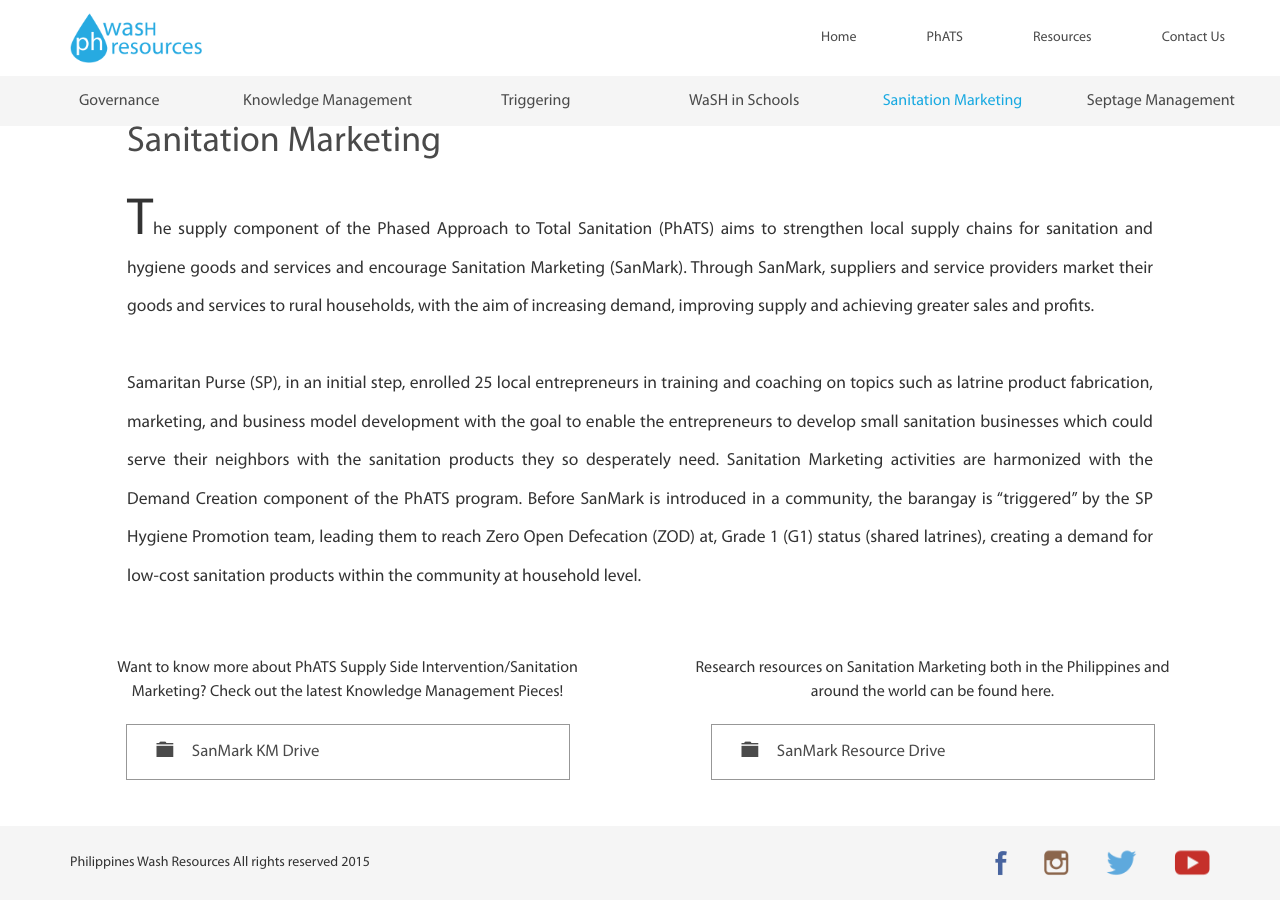
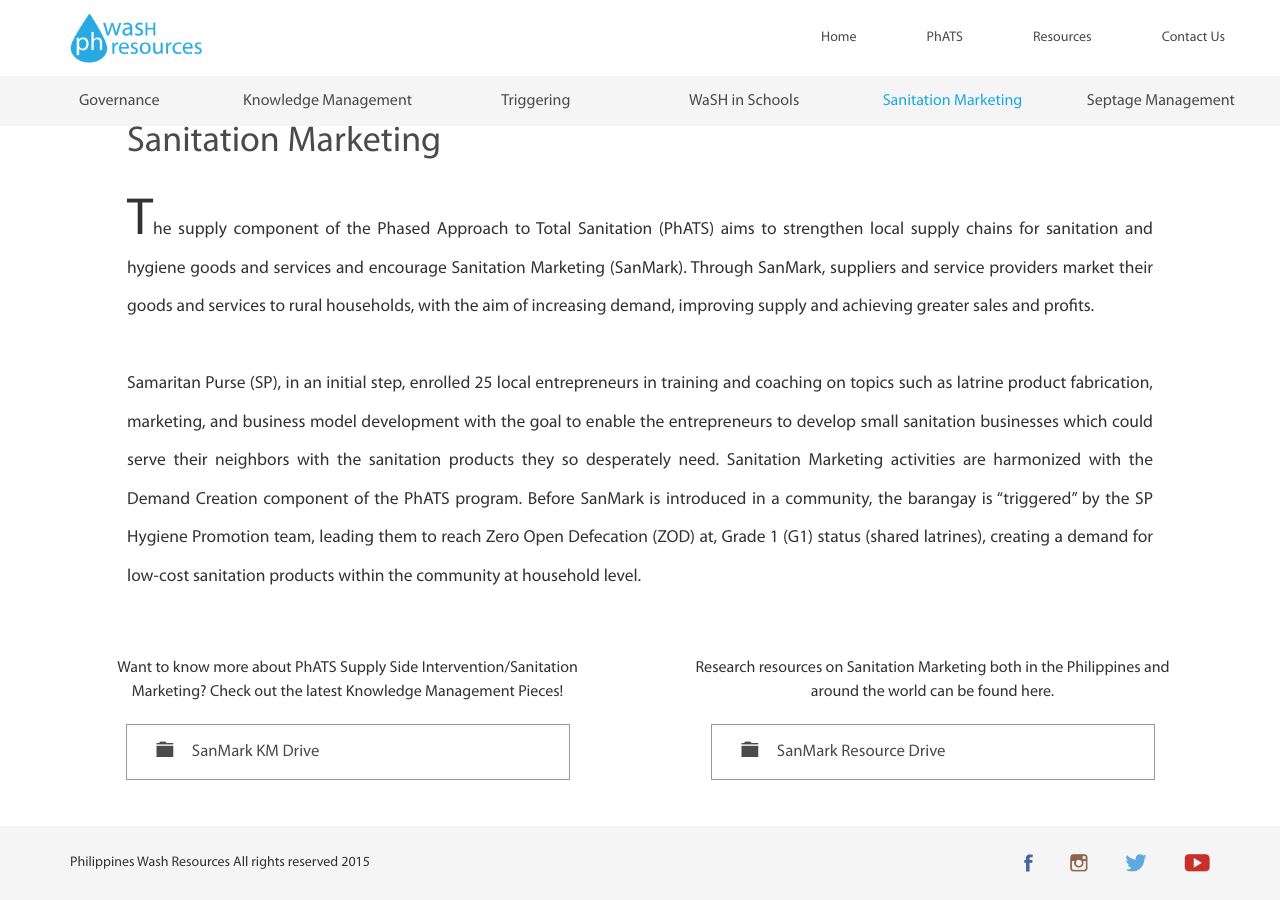
Before and after one commit to phwashresources/phwashresources.github.io, a Jekyll site: the page built from _pillars/sanitation-management.md, in a window 1280 px wide and 900 px high, scrolled down 1004 px. Built offline with Jekyll 4.4.1, drawn with Linux system fonts in a browser that asks for light colours; a style sheet for code colours, icons or effects is not loaded.

Commit message:
Update social media size on mobile devices

```diff
--- a/_sass/main.sass
+++ b/_sass/main.sass
@@ -313,7 +313,7 @@ footer
           &:nth-child(4)
             padding-right: 0
           img
-            height: 25px
+            height: 18px
 
 @media (max-width: 767px)
   .navbar-default
```
